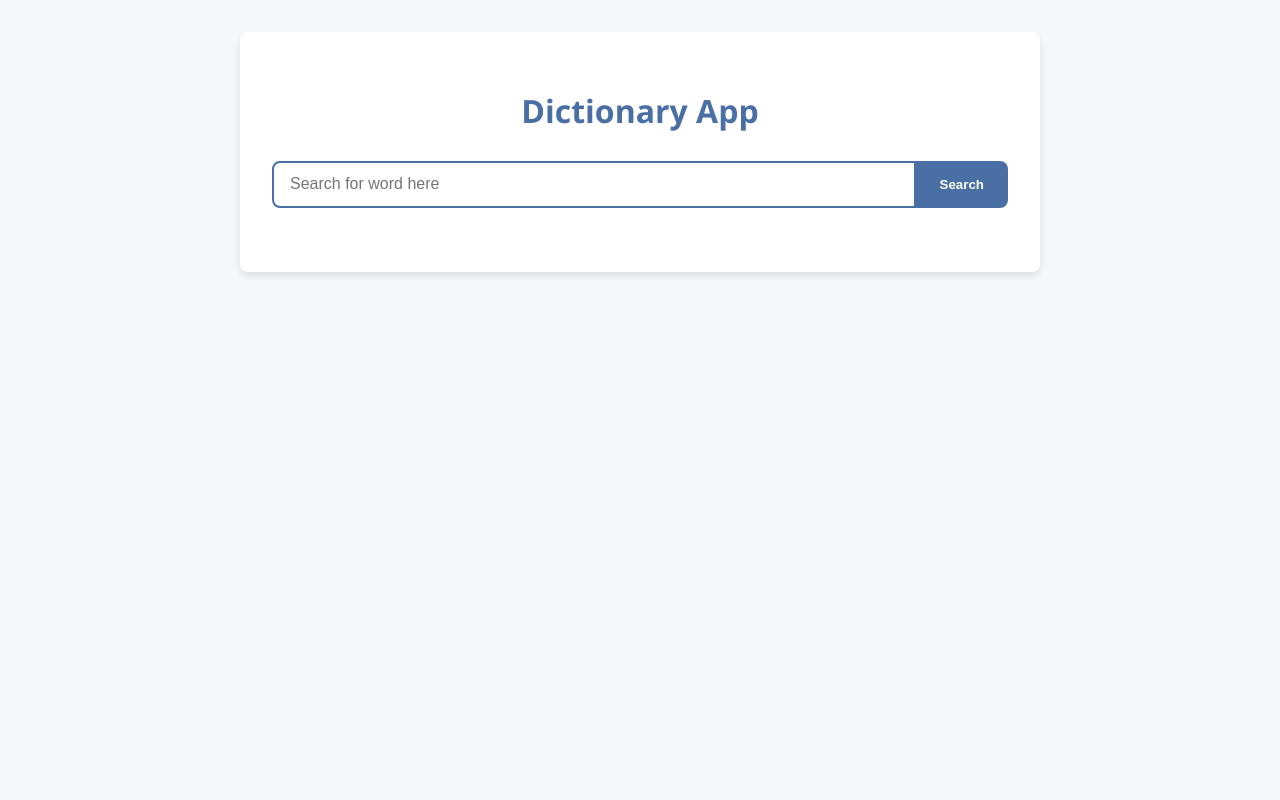
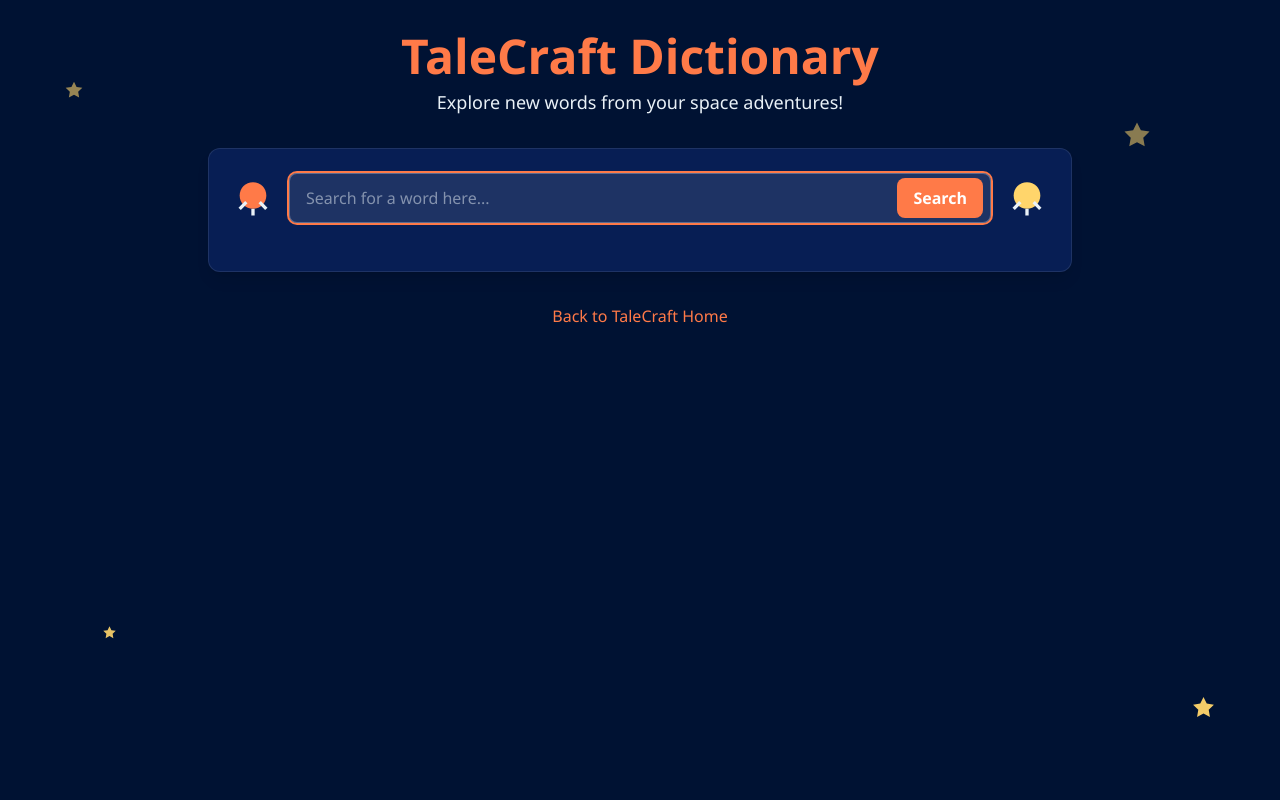
Before and after one commit to NareshGusain/AI_Tailcraft_RBL, a Flask app: page /vocabBuild in a window 1280 px wide. Run offline with Flask 3, Linux system fonts and the light colour scheme; parts of the project's set-up code (start-up, migrations or seed data) failed here and were passed over; some libraries are stand-ins or nearby versions.

Commit message:
changes: vocabBuild,html UI changed

```diff
--- a/templates/about.html
+++ b/templates/about.html
@@ -59,7 +59,7 @@
                     <div class="nav-item dropdown">
                         <a href="#" class="nav-link dropdown-toggle" data-bs-toggle="dropdown">Resources</a>
                         <div class="dropdown-menu rounded-0 rounded-bottom border-0 shadow-sm m-0">
-                            <a href="vocabulary.html" class="dropdown-item">Vocabulary Builder</a>
+                            <a href="/vocabBuild" class="dropdown-item">Vocabulary Builder</a>
                             <a href="feedback.html" class="dropdown-item">Feedback</a>
                             <a href="concepts.html" class="dropdown-item">Explore Concepts</a>
                             <a href="quizzes.html" class="dropdown-item">Take Quizzes</a>
--- a/templates/contact.html
+++ b/templates/contact.html
@@ -58,7 +58,7 @@
                     <div class="nav-item dropdown">
                         <a href="#" class="nav-link dropdown-toggle" data-bs-toggle="dropdown">Resources</a>
                         <div class="dropdown-menu rounded-0 rounded-bottom border-0 shadow-sm m-0">
-                            <a href="vocabulary.html" class="dropdown-item">Vocabulary Builder</a>
+                            <a href="/vocabBuild" class="dropdown-item">Vocabulary Builder</a>
                             <a href="feedback.html" class="dropdown-item">Feedback</a>
                             <a href="concepts.html" class="dropdown-item">Explore Concepts</a>
                             <a href="quizzes.html" class="dropdown-item">Take Quizzes</a>
--- a/templates/vocabBuild.html
+++ b/templates/vocabBuild.html
@@ -3,212 +3,147 @@
 <head>
     <meta charset="UTF-8">
     <meta name="viewport" content="width=device-width, initial-scale=1.0">
-    <title>Dictionary App</title>
+    <title>TaleCraft Dictionary</title>
+    <script src="https://cdn.tailwindcss.com"></script>
+    <script>
+        tailwind.config = {
+            theme: {
+                extend: {
+                    colors: {
+                        space: {
+                            dark: '#001233',
+                            blue: '#0A2463',
+                            accent: '#FF7A48',
+                            yellow: '#FFD56B',
+                            light: '#E9F1F7'
+                        }
+                    },
+                    fontFamily: {
+                        display: ['Baloo 2', 'cursive'],
+                        body: ['Segoe UI', 'Tahoma', 'Geneva', 'Verdana', 'sans-serif']
+                    },
+                    animation: {
+                        'float': 'float 6s ease-in-out infinite',
+                        'twinkle': 'twinkle 4s ease-in-out infinite'
+                    },
+                    keyframes: {
+                        float: {
+                            '0%, 100%': { transform: 'translateY(0)' },
+                            '50%': { transform: 'translateY(-10px)' }
+                        },
+                        twinkle: {
+                            '0%, 100%': { opacity: 1 },
+                            '50%': { opacity: 0.5 }
+                        }
+                    }
+                }
+            }
+        }
+    </script>
     <style>
-        :root {
-            --primary-color: #4a6fa5;
-            --secondary-color: #f9f9f9;
-            --accent-color: #4a6fa5;
-            --text-color: #333;
-            --light-gray: #e1e5eb;
-            --box-shadow: 0 4px 8px rgba(0, 0, 0, 0.1);
-            --border-radius: 8px;
+        @import url('https://fonts.googleapis.com/css2?family=Baloo+2:wght@400;600;700&display=swap');
+
+        .star {
+            position: absolute;
+            opacity: 0.7;
+            z-index: 0;
         }
 
-        body {
-            font-family: 'Segoe UI', Tahoma, Geneva, Verdana, sans-serif;
-            margin: 0;
-            padding: 0;
-            background-color: #f5f7fa;
-            color: var(--text-color);
-            line-height: 1.6;
+        .star-1 {
+            top: 10%;
+            left: 5%;
         }
 
-        .container {
-            width: 90%;
-            max-width: 800px;
-            margin: 2rem auto;
-            padding: 0 1rem;
+        .star-2 {
+            top: 15%;
+            right: 10%;
         }
 
-        .dictionary-card {
-            background-color: white;
-            border-radius: var(--border-radius);
-            box-shadow: var(--box-shadow);
-            padding: 2rem;
-            margin-bottom: 2rem;
+        .star-3 {
+            bottom: 20%;
+            left: 8%;
         }
 
-        h1 {
-            color: var(--primary-color);
-            text-align: center;
-            margin-bottom: 1.5rem;
+        .star-4 {
+            bottom: 10%;
+            right: 5%;
         }
 
-        .search-form {
-            display: flex;
-            margin-bottom: 2rem;
-        }
-
-        .search-input {
-            flex: 1;
-            padding: 0.8rem 1rem;
-            font-size: 1rem;
-            border: 2px solid var(--light-gray);
-            border-radius: var(--border-radius) 0 0 var(--border-radius);
-            outline: none;
-            transition: border-color 0.3s;
-        }
-
-        .search-input:focus {
-            border-color: var(--primary-color);
-        }
-
-        .search-button {
-            background-color: var(--primary-color);
-            color: white;
-            border: none;
-            padding: 0 1.5rem;
-            border-radius: 0 var(--border-radius) var(--border-radius) 0;
-            cursor: pointer;
-            transition: background-color 0.3s;
-            font-weight: 600;
-        }
-
-        .search-button:hover {
-            background-color: #3a5984;
-        }
-
-        .error-message {
-            color: #d9534f;
-            text-align: center;
-            margin-bottom: 1rem;
-            padding: 0.5rem;
-            background-color: #f9ecec;
-            border-radius: var(--border-radius);
-        }
-
-        .word-header {
-            display: flex;
-            align-items: baseline;
-            margin-bottom: 1rem;
-            border-bottom: 1px solid var(--light-gray);
-            padding-bottom: 0.5rem;
-        }
-
-        .word-title {
-            font-size: 2rem;
-            color: var(--primary-color);
-            margin-right: 1rem;
-            margin-bottom: 0;
-        }
-
-        .phonetic {
-            font-style: italic;
-            color: #666;
-        }
-
-        .audio-button {
-            margin-left: 1rem;
-            background-color: var(--accent-color);
-            color: white;
-            border: none;
-            border-radius: 50%;
-            width: 30px;
-            height: 30px;
-            display: flex;
-            align-items: center;
-            justify-content: center;
-            cursor: pointer;
-            transition: background-color 0.3s;
-        }
-
-        .audio-button:hover {
-            background-color: #3a5984;
-        }
-
-        .meaning-section {
-            margin-bottom: 2rem;
-        }
-
-        .part-of-speech {
-            font-size: 1.2rem;
-            color: var(--primary-color);
-            font-style: italic;
-            margin-top: 1.5rem;
-            margin-bottom: 0.5rem;
-        }
-
-        .definition-item {
-            margin-bottom: 1rem;
-            padding-left: 1rem;
-            border-left: 3px solid var(--accent-color);
-        }
-
-        .definition-text {
-            margin-bottom: 0.5rem;
-        }
-
-        .example {
-            color: #666;
-            font-style: italic;
-            margin-top: 0.5rem;
-            margin-bottom: 0.5rem;
-        }
-
-        .synonyms, .antonyms {
-            margin-top: 0.5rem;
-        }
-
-        .synonyms span, .antonyms span {
-            display: inline-block;
-            background-color: var(--secondary-color);
-            padding: 0.2rem 0.5rem;
-            margin-right: 0.5rem;
-            margin-bottom: 0.5rem;
-            border-radius: 4px;
-            font-size: 0.9rem;
-        }
-
-        .source-urls {
-            margin-top: 1.5rem;
-            padding-top: 1rem;
-            border-top: 1px solid var(--light-gray);
-            font-size: 0.9rem;
-        }
-
-        .source-urls a {
-            color: var(--primary-color);
-            text-decoration: none;
-            word-break: break-all;
-        }
-
-        .source-urls a:hover {
-            text-decoration: underline;
+        .rocket-animate {
+            animation: float 6s ease-in-out infinite;
         }
     </style>
 </head>
-<body>
-    <div class="container">
-        <div class="dictionary-card">
-            <h1>Dictionary App</h1>
+<body class="bg-space-dark text-space-light font-body relative min-h-screen overflow-x-hidden">
+    <!-- Decorative stars -->
+    <div class="star star-1 animate-twinkle">
+        <svg width="20" height="20" viewBox="0 0 24 24" fill="none" xmlns="http://www.w3.org/2000/svg">
+            <path d="M12 2L15.09 8.26L22 9.27L17 14.14L18.18 21.02L12 17.77L5.82 21.02L7 14.14L2 9.27L8.91 8.26L12 2Z" fill="#FFD56B"/>
+        </svg>
+    </div>
+    <div class="star star-2 animate-twinkle" style="animation-delay: 1s;">
+        <svg width="30" height="30" viewBox="0 0 24 24" fill="none" xmlns="http://www.w3.org/2000/svg">
+            <path d="M12 2L15.09 8.26L22 9.27L17 14.14L18.18 21.02L12 17.77L5.82 21.02L7 14.14L2 9.27L8.91 8.26L12 2Z" fill="#FFD56B"/>
+        </svg>
+    </div>
+    <div class="star star-3 animate-twinkle" style="animation-delay: 2s;">
+        <svg width="15" height="15" viewBox="0 0 24 24" fill="none" xmlns="http://www.w3.org/2000/svg">
+            <path d="M12 2L15.09 8.26L22 9.27L17 14.14L18.18 21.02L12 17.77L5.82 21.02L7 14.14L2 9.27L8.91 8.26L12 2Z" fill="#FFD56B"/>
+        </svg>
+    </div>
+    <div class="star star-4 animate-twinkle" style="animation-delay: 3s;">
+        <svg width="25" height="25" viewBox="0 0 24 24" fill="none" xmlns="http://www.w3.org/2000/svg">
+            <path d="M12 2L15.09 8.26L22 9.27L17 14.14L18.18 21.02L12 17.77L5.82 21.02L7 14.14L2 9.27L8.91 8.26L12 2Z" fill="#FFD56B"/>
+        </svg>
+    </div>
 
-            <form class="search-form" method="POST">
-                <input type="text" name="word" class="search-input" placeholder="Search for word here" value="{{ searched_word }}" required autofocus>
-                <button type="submit" class="search-button">Search</button>
-            </form>
+    <div class="container mx-auto px-4 py-8 max-w-4xl relative z-10">
+        <header class="flex justify-center items-center mb-8">
+            <a href="/" class="text-center">
+                <h1 class="text-4xl md:text-5xl font-display font-bold text-space-accent mb-2">TaleCraft Dictionary</h1>
+                <p class="text-space-light text-lg">Explore new words from your space adventures!</p>
+            </a>
+        </header>
+
+        <div class="bg-space-blue bg-opacity-70 rounded-xl backdrop-filter backdrop-blur-md p-6 shadow-lg border border-space-light border-opacity-10 mb-8">
+            <div class="flex justify-between items-center mb-6">
+                <div class="rocket-animate">
+                    <svg width="40" height="40" viewBox="0 0 24 24" fill="none" xmlns="http://www.w3.org/2000/svg">
+                        <path d="M12 2.5C16.5 2.5 20 6 20 10.5C20 15 16.5 18.5 12 18.5C7.5 18.5 4 15 4 10.5C4 6 7.5 2.5 12 2.5Z" fill="#FF7A48"/>
+                        <path d="M12 18.5V22.5" stroke="#E9F1F7" stroke-width="2"/>
+                        <path d="M8 14.5L4 18.5" stroke="#E9F1F7" stroke-width="2"/>
+                        <path d="M16 14.5L20 18.5" stroke="#E9F1F7" stroke-width="2"/>
+                    </svg>
+                </div>
+                <form class="search-form flex-grow mx-4 relative" method="POST">
+                    <input type="text" name="word" class="w-full py-3 px-4 bg-space-light bg-opacity-10 border border-space-light border-opacity-30 rounded-lg text-space-light placeholder-space-light placeholder-opacity-50 focus:outline-none focus:ring-2 focus:ring-space-accent" placeholder="Search for a word here..." value="{{ searched_word }}" required autofocus>
+                    <button type="submit" class="absolute right-2 top-1/2 transform -translate-y-1/2 bg-space-accent text-white px-4 py-2 rounded-lg hover:bg-opacity-80 transition-all duration-300 font-bold">
+                        Search
+                    </button>
+                </form>
+                <div class="rocket-animate" style="animation-delay: 2s;">
+                    <svg width="40" height="40" viewBox="0 0 24 24" fill="none" xmlns="http://www.w3.org/2000/svg">
+                        <path d="M12 2.5C16.5 2.5 20 6 20 10.5C20 15 16.5 18.5 12 18.5C7.5 18.5 4 15 4 10.5C4 6 7.5 2.5 12 2.5Z" fill="#FFD56B"/>
+                        <path d="M12 18.5V22.5" stroke="#E9F1F7" stroke-width="2"/>
+                        <path d="M8 14.5L4 18.5" stroke="#E9F1F7" stroke-width="2"/>
+                        <path d="M16 14.5L20 18.5" stroke="#E9F1F7" stroke-width="2"/>
+                    </svg>
+                </div>
+            </div>
 
             {% if error %}
-            <div class="error-message">{{ error }}</div>
+            <div class="bg-red-500 bg-opacity-20 border border-red-500 border-opacity-30 text-red-100 p-4 rounded-lg mb-6 text-center">
+                {{ error }}
+            </div>
             {% endif %}
 
             {% if word_data %}
                 {% for entry in word_data %}
-                <div class="word-result">
-                    <div class="word-header">
-                        <h2 class="word-title">{{ entry.word }}</h2>
+                <div class="word-result mb-8">
+                    <div class="flex items-baseline border-b border-space-light border-opacity-20 pb-3 mb-4">
+                        <h2 class="text-3xl font-display font-bold text-space-accent mr-3">{{ entry.word }}</h2>
                         {% if entry.phonetic %}
-                        <span class="phonetic">{{ entry.phonetic }}</span>
+                        <span class="text-space-light text-opacity-70 italic mr-3">{{ entry.phonetic }}</span>
                         {% endif %}
 
                         {% set audio_url = None %}
@@ -219,53 +154,58 @@
                         {% endfor %}
 
                         {% if audio_url %}
-                        <button class="audio-button" onclick="playAudio('{{ audio_url }}')">
-                            ♪
+                        <button class="bg-space-accent rounded-full w-8 h-8 flex items-center justify-center hover:bg-opacity-80 transition-all duration-300" onclick="playAudio('{{ audio_url }}')">
+                            <svg width="16" height="16" viewBox="0 0 24 24" fill="none" xmlns="http://www.w3.org/2000/svg">
+                                <path d="M5 5V19H10L18 19V5L10 5H5Z" fill="#E9F1F7"/>
+                            </svg>
                         </button>
                         <audio id="pronunciation-audio" src=""></audio>
                         {% endif %}
                     </div>
 
                     {% for meaning in entry.meanings %}
-                    <div class="meaning-section">
-                        <div class="part-of-speech">{{ meaning.partOfSpeech }}</div>
+                    <div class="bg-space-blue bg-opacity-40 rounded-lg p-4 mb-6">
+                        <div class="text-space-yellow font-display font-bold text-lg italic mb-3">{{ meaning.partOfSpeech }}</div>
 
                         {% for definition in meaning.definitions %}
-                        <div class="definition-item">
-                            <div class="definition-text">{{ definition.definition }}</div>
+                        <div class="border-l-4 border-space-accent pl-4 mb-4">
+                            <div class="mb-2">{{ definition.definition }}</div>
 
                             {% if definition.example %}
-                            <div class="example">"{{ definition.example }}"</div>
+                            <div class="text-space-light text-opacity-70 italic mb-2">"{{ definition.example }}"</div>
                             {% endif %}
-
                         </div>
                         {% endfor %}
 
                         {% if meaning.synonyms and meaning.synonyms|length > 0 %}
-                        <div class="synonyms">
-                            <strong>Synonyms:</strong>
-                            {% for synonym in meaning.synonyms %}
-                            <span>{{ synonym }}</span>
-                            {% endfor %}
+                        <div class="mb-3">
+                            <strong class="text-space-yellow">Synonyms:</strong>
+                            <div class="flex flex-wrap gap-2 mt-1">
+                                {% for synonym in meaning.synonyms %}
+                                <span class="bg-space-light bg-opacity-10 px-2 py-1 rounded text-sm">{{ synonym }}</span>
+                                {% endfor %}
+                            </div>
                         </div>
                         {% endif %}
 
                         {% if meaning.antonyms and meaning.antonyms|length > 0 %}
-                        <div class="antonyms">
-                            <strong>Antonyms:</strong>
-                            {% for antonym in meaning.antonyms %}
-                            <span>{{ antonym }}</span>
-                            {% endfor %}
+                        <div class="mb-3">
+                            <strong class="text-space-yellow">Antonyms:</strong>
+                            <div class="flex flex-wrap gap-2 mt-1">
+                                {% for antonym in meaning.antonyms %}
+                                <span class="bg-space-light bg-opacity-10 px-2 py-1 rounded text-sm">{{ antonym }}</span>
+                                {% endfor %}
+                            </div>
                         </div>
                         {% endif %}
                     </div>
                     {% endfor %}
 
                     {% if entry.sourceUrls and entry.sourceUrls|length > 0 %}
-                    <div class="source-urls">
-                        <strong>Source:</strong>
+                    <div class="border-t border-space-light border-opacity-20 pt-4 text-sm">
+                        <strong class="text-space-yellow">Source:</strong>
                         {% for url in entry.sourceUrls %}
-                        <div><a href="{{ url }}" target="_blank">{{ url }}</a></div>
+                        <div class="mt-1"><a href="{{ url }}" target="_blank" class="text-space-accent hover:underline">{{ url }}</a></div>
                         {% endfor %}
                     </div>
                     {% endif %}
@@ -273,6 +213,10 @@
                 {% endfor %}
             {% endif %}
         </div>
+
+        <footer class="text-center mt-8 text-space-light text-opacity-70">
+            <a href="/" class="text-space-accent hover:underline">Back to TaleCraft Home</a>
+        </footer>
     </div>
 
     <script>
```
